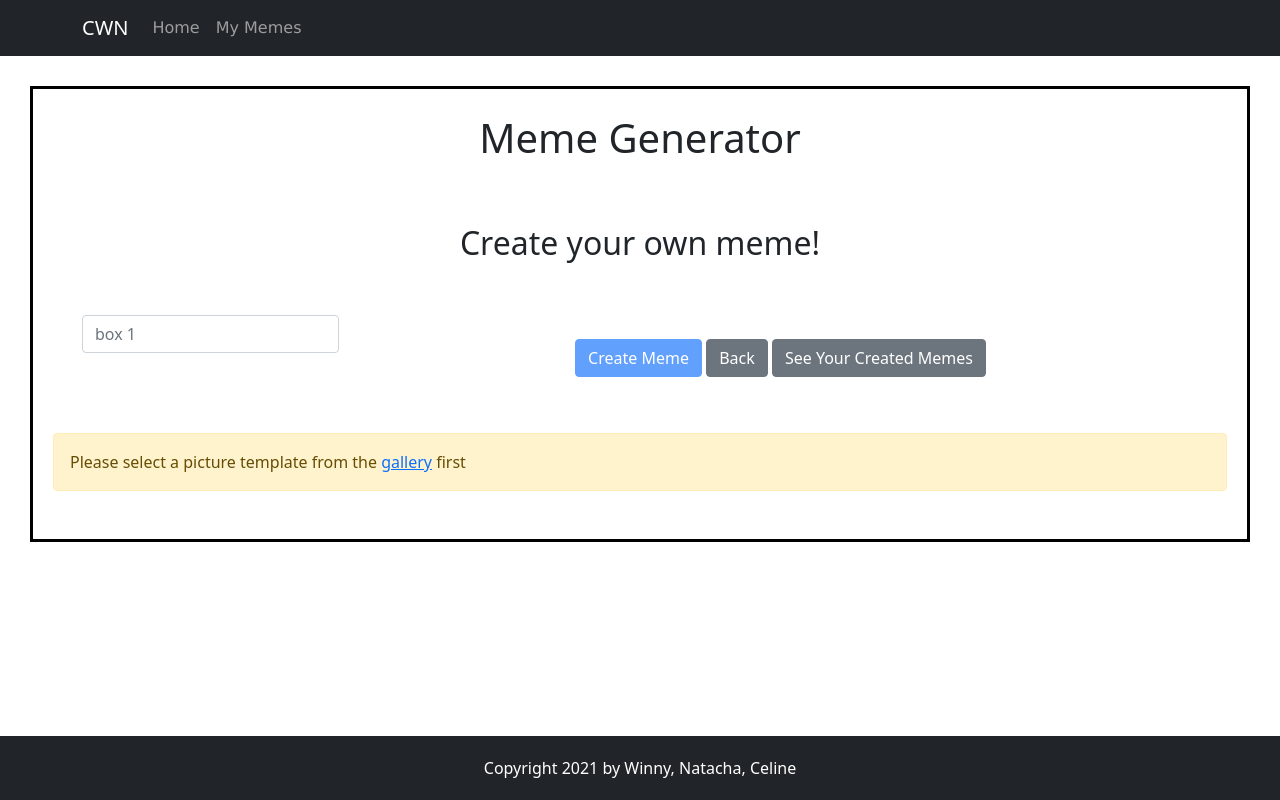
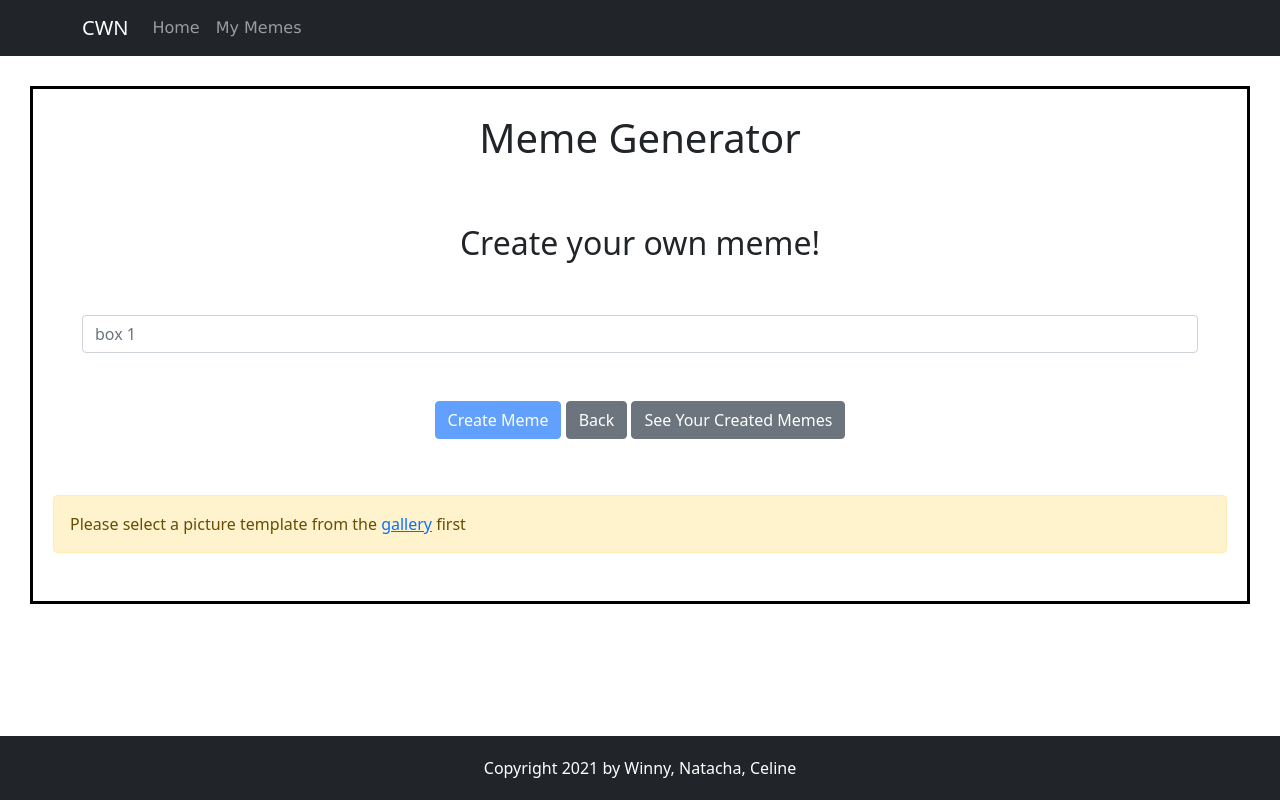
Before and after one commit to celinero/hackathon_memeGenerator, a React (Create React App) app: page /1 in a window 1280 px wide. Built offline with nearby package versions, Linux system fonts and the light colour scheme; no server answers.

Commit message:
fix centralised buttons

```diff
--- a/src/components/FormMemeGenerator.js
+++ b/src/components/FormMemeGenerator.js
@@ -75,8 +75,11 @@ export const FormMemeGenerator = ({ meme }) => {
             {arrayFromCount.map((entry, index) => {
               const name = `boxes[${index}][text]`;
               return (
-                <Col xs="auto" key={index}>
-                  <Form.Group controlId={`validationCustom${index}`}>
+                <Col key={index}>
+                  <Form.Group
+                    controlId={`validationCustom${index}`}
+                    className=" mb-2 text-center"
+                  >
                     <Form.Control
                       required
                       type="text"
@@ -98,7 +101,8 @@ export const FormMemeGenerator = ({ meme }) => {
                 </Col>
               );
             })}
-
+          </Row>
+          <Row className="mb-3">
             <Col>
               <br />
               <Form.Group size="lg" className=" mb-2 text-center">
```
